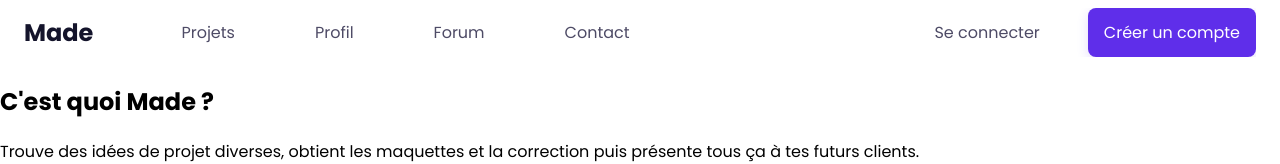
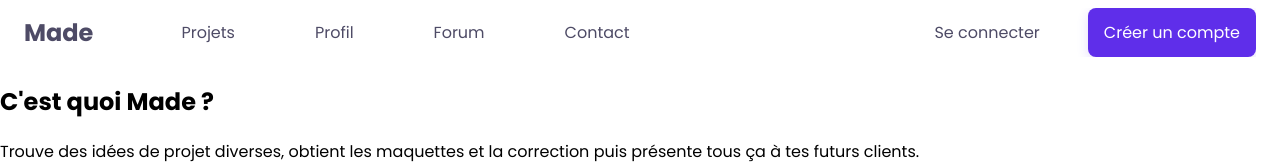
Before and after one commit to MadeV1/website, a Next.js app: page / in a window 1280 px wide. Shown: the top 164 px of the page. Built offline with nearby package versions, Linux system fonts and the light colour scheme; a web font is replaced by a local one.

Commit message:
fix(topbar): white color for brand namd

```diff
--- a/styles/Partials/Topbar.module.css
+++ b/styles/Partials/Topbar.module.css
@@ -13,6 +13,10 @@
   padding: 0 calc(3 * var(--space-unit));
   box-sizing: border-box;
   z-index: 10;
+}
+
+.brand p {
+  color: white;
 }
 
 .topbar * {
@@ -121,6 +125,10 @@
     font-weight: bold;
   }
 
+  .brand p {
+    color: var(--color-paragraph);
+  }
+
   .topbar {
     position: static;
     background: none;
```
